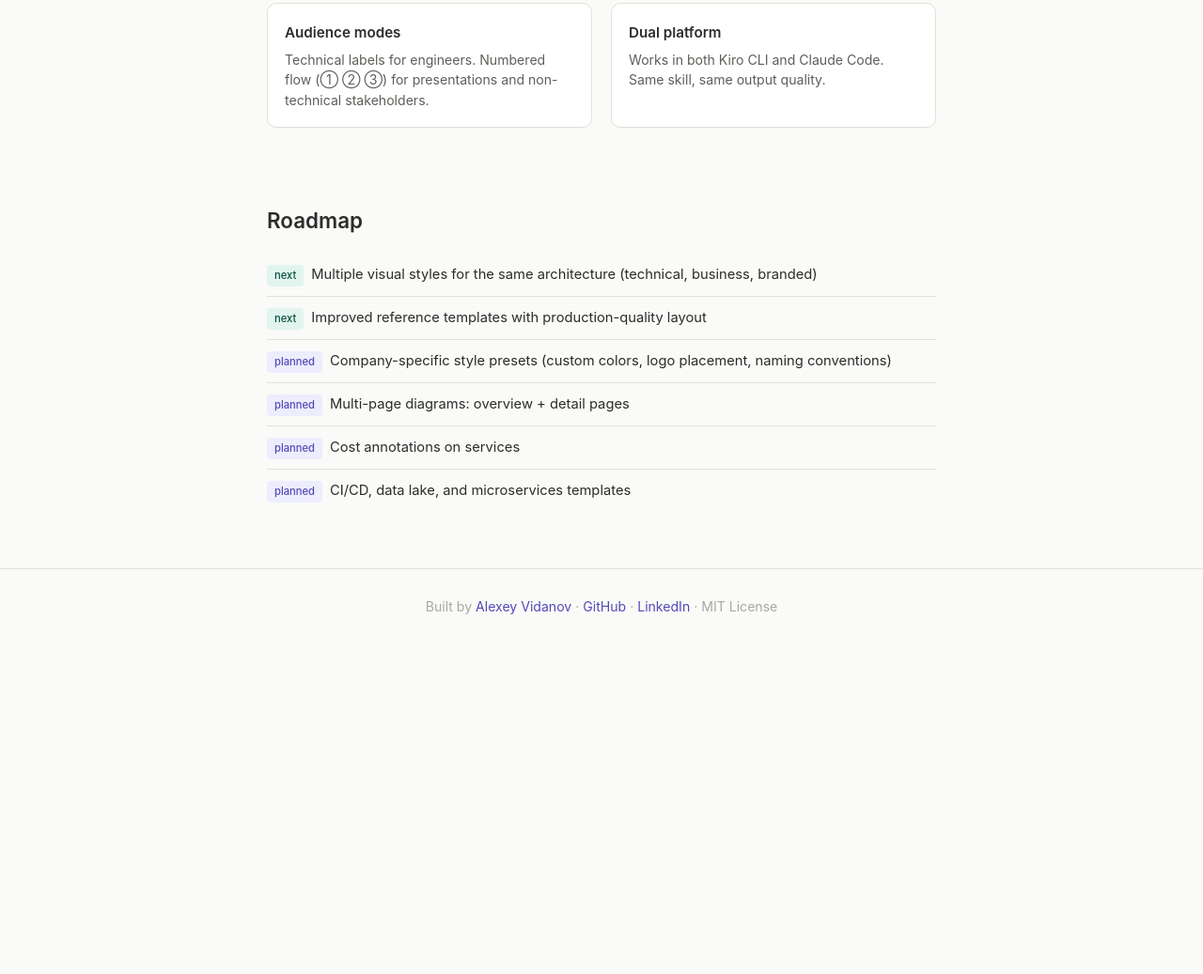
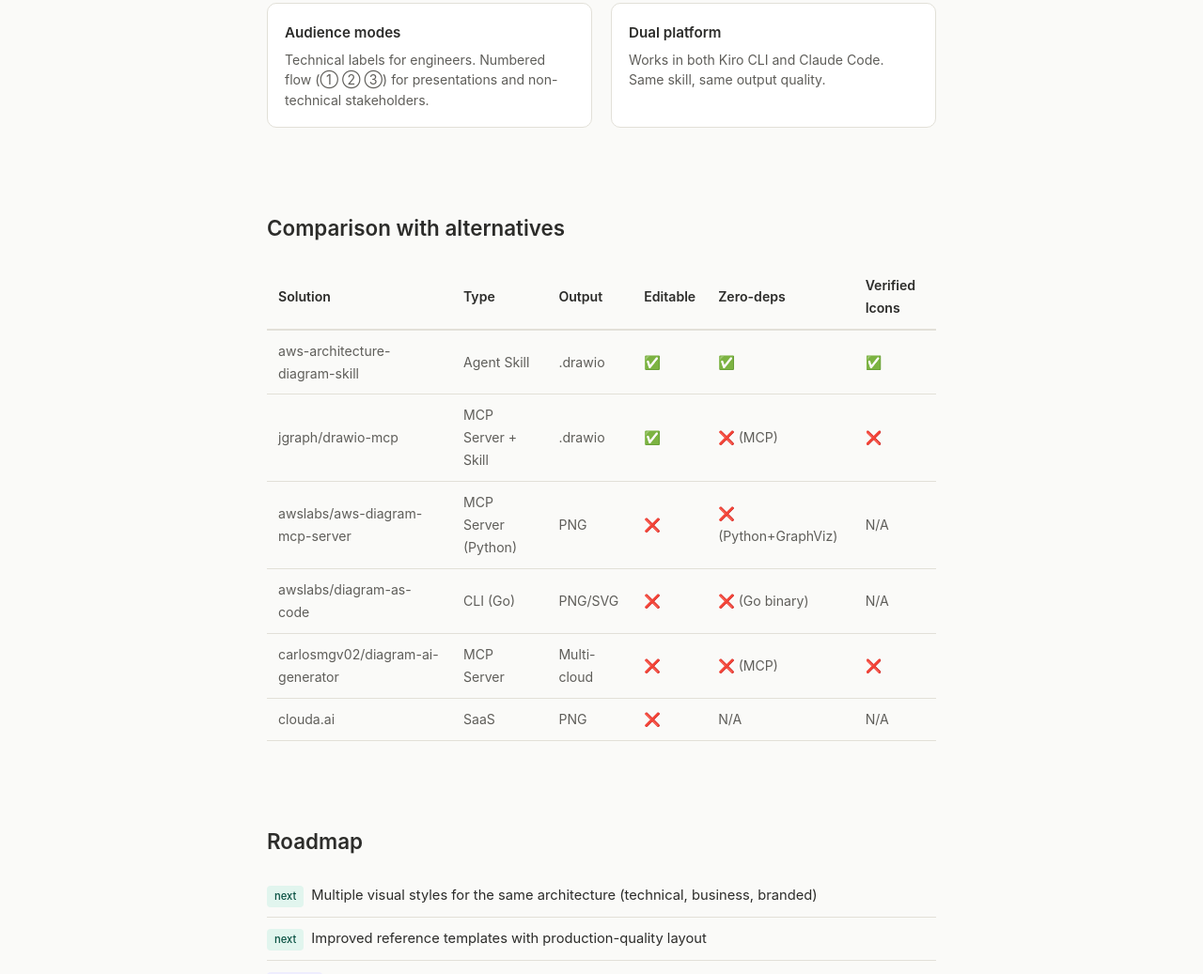
Before and after one commit to vidanov/aws-architecture-diagram-skill, a plain HTML site: page docs/index.html in a window 1280 px wide. Shown: the part 4166-5203 px from the top of the page at 94% size. Before the commit the page ends 4852 px from the top, so only its background shows below. Drawn offline with Linux system fonts and the light colour scheme.

Commit message:
Add comparison table to website

```diff
--- a/docs/index.html
+++ b/docs/index.html
@@ -264,6 +264,16 @@
         .tag-next { background: var(--green-light); color: #085041; }
         .tag-planned { background: var(--accent-light); color: var(--accent); }
 
+        /* Comparison */
+        .comparison { padding: 48px 0; }
+        .comparison h2 { font-size: 1.4rem; font-weight: 600; margin-bottom: 20px; }
+        .comparison table { width: 100%; border-collapse: collapse; font-size: 0.88rem; }
+        .comparison th { text-align: left; padding: 10px 12px; border-bottom: 2px solid var(--border); font-weight: 600; color: var(--text); }
+        .comparison td { padding: 10px 12px; border-bottom: 1px solid var(--border); color: var(--muted); }
+        .comparison tr:first-child td { color: var(--text); font-weight: 500; }
+        .comparison a { color: var(--muted); text-decoration: none; }
+        .comparison a:hover { color: var(--accent); }
+
         /* Footer */
         footer {
             border-top: 1px solid var(--border);
@@ -464,6 +474,39 @@
         </div>
     </section>
 
+    <section class="comparison">
+        <h2>Comparison with alternatives</h2>
+        <table>
+            <tr>
+                <th>Solution</th><th>Type</th><th>Output</th><th>Editable</th><th>Zero-deps</th><th>Verified Icons</th>
+            </tr>
+            <tr>
+                <td><a href="https://github.com/vidanov/aws-architecture-diagram-skill">aws-architecture-diagram-skill</a></td>
+                <td>Agent Skill</td><td>.drawio</td><td>✅</td><td>✅</td><td>✅</td>
+            </tr>
+            <tr>
+                <td><a href="https://github.com/jgraph/drawio-mcp">jgraph/drawio-mcp</a></td>
+                <td>MCP Server + Skill</td><td>.drawio</td><td>✅</td><td>❌ (MCP)</td><td>❌</td>
+            </tr>
+            <tr>
+                <td><a href="https://pypi.org/project/awslabs.aws-diagram-mcp-server/">awslabs/aws-diagram-mcp-server</a></td>
+                <td>MCP Server (Python)</td><td>PNG</td><td>❌</td><td>❌ (Python+GraphViz)</td><td>N/A</td>
+            </tr>
+            <tr>
+                <td><a href="https://github.com/awslabs/diagram-as-code">awslabs/diagram-as-code</a></td>
+                <td>CLI (Go)</td><td>PNG/SVG</td><td>❌</td><td>❌ (Go binary)</td><td>N/A</td>
+            </tr>
+            <tr>
+                <td><a href="https://github.com/carlosmgv02/diagram-ai-generator">carlosmgv02/diagram-ai-generator</a></td>
+                <td>MCP Server</td><td>Multi-cloud</td><td>❌</td><td>❌ (MCP)</td><td>❌</td>
+            </tr>
+            <tr>
+                <td><a href="https://clouda.ai/">clouda.ai</a></td>
+                <td>SaaS</td><td>PNG</td><td>❌</td><td>N/A</td><td>N/A</td>
+            </tr>
+        </table>
+    </section>
+
     <section class="roadmap">
         <h2>Roadmap</h2>
         <ul>
```
